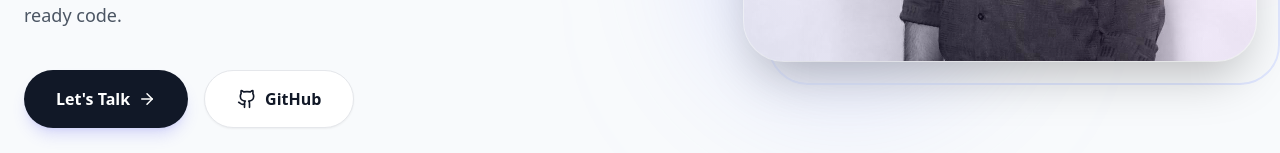
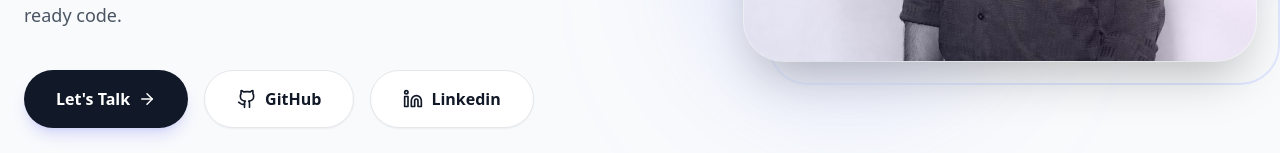
Before and after one commit to Jithinnnnnn/jithin-portfolio, a React (Vite) app: page / in a window 1280 px wide. Shown: the part 647-800 px from the top of the page. Built offline with nearby package versions, Linux system fonts and the light colour scheme.

Commit message:
Updated LinkedIn icon and fixed UI

```diff
--- a/src/App.jsx
+++ b/src/App.jsx
@@ -1,5 +1,6 @@
 import React, { useState, useEffect } from 'react';
 import { Mail, Phone, Menu, X, Download, ArrowRight, Briefcase, Award, Globe, Layout, Server, Database, Terminal, Code, Linkedin, Github } from 'lucide-react';
+
 
 // --- Professional Brand Icons ---
 const JavaIcon = ({ s = 24, c }) => (
@@ -264,6 +265,15 @@ export default function App() {
               <a href="https://github.com/jithinnnnnn" target="_blank" rel="noopener noreferrer" className="px-8 py-4 bg-white text-gray-900 font-bold rounded-full border border-gray-200 hover:border-transparent hover:ring-2 hover:ring-indigo-600 transition-all flex items-center gap-2 shadow-sm">
                 <Github size={20} /> GitHub
               </a>
+              <a
+  href="https://linkedin.com/in/jithin-jose-9092a91ba"
+  target="_blank"
+  rel="noopener noreferrer"
+  className="px-8 py-4 bg-white text-gray-900 font-bold rounded-full border border-gray-200 hover:border-transparent hover:ring-2 hover:ring-indigo-600 transition-all flex items-center gap-2 shadow-sm"
+>
+  <Linkedin size={20} /> Linkedin
+</a>
+
             </div>
           </div>
 
```
